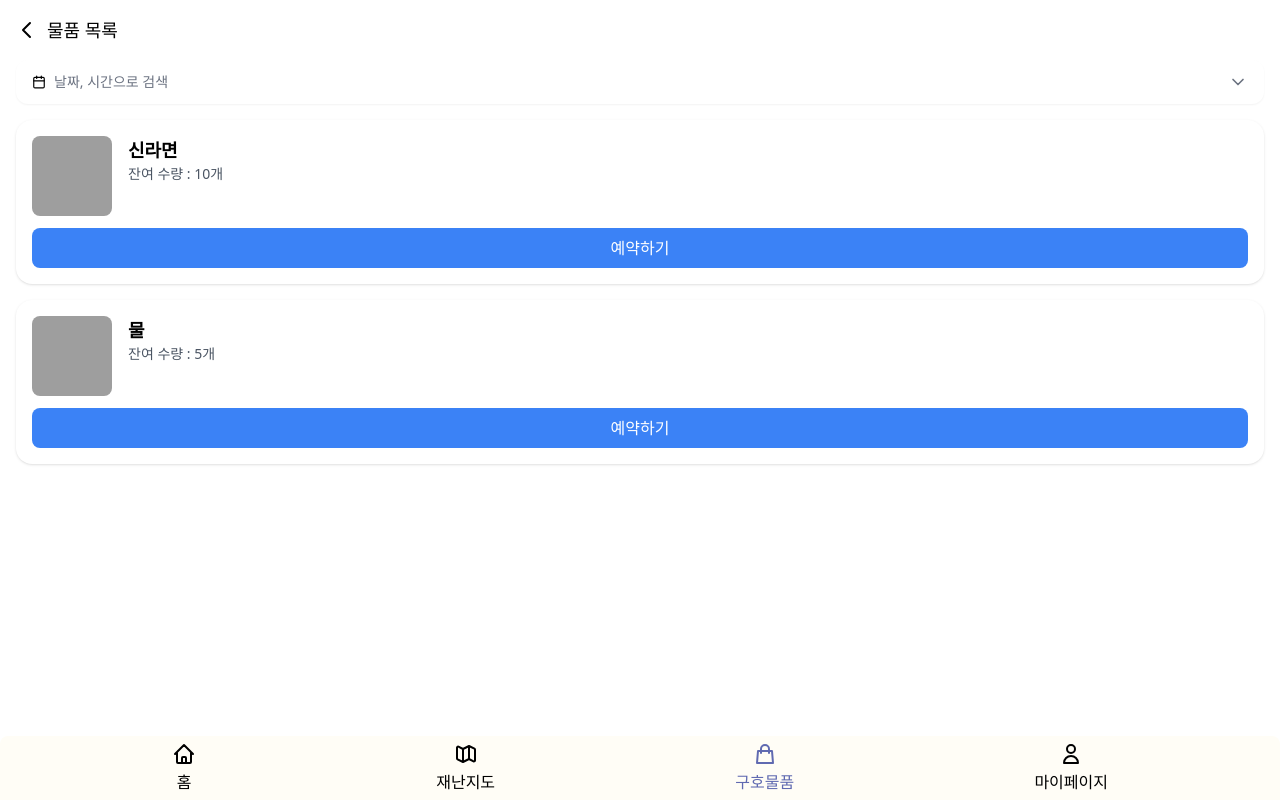
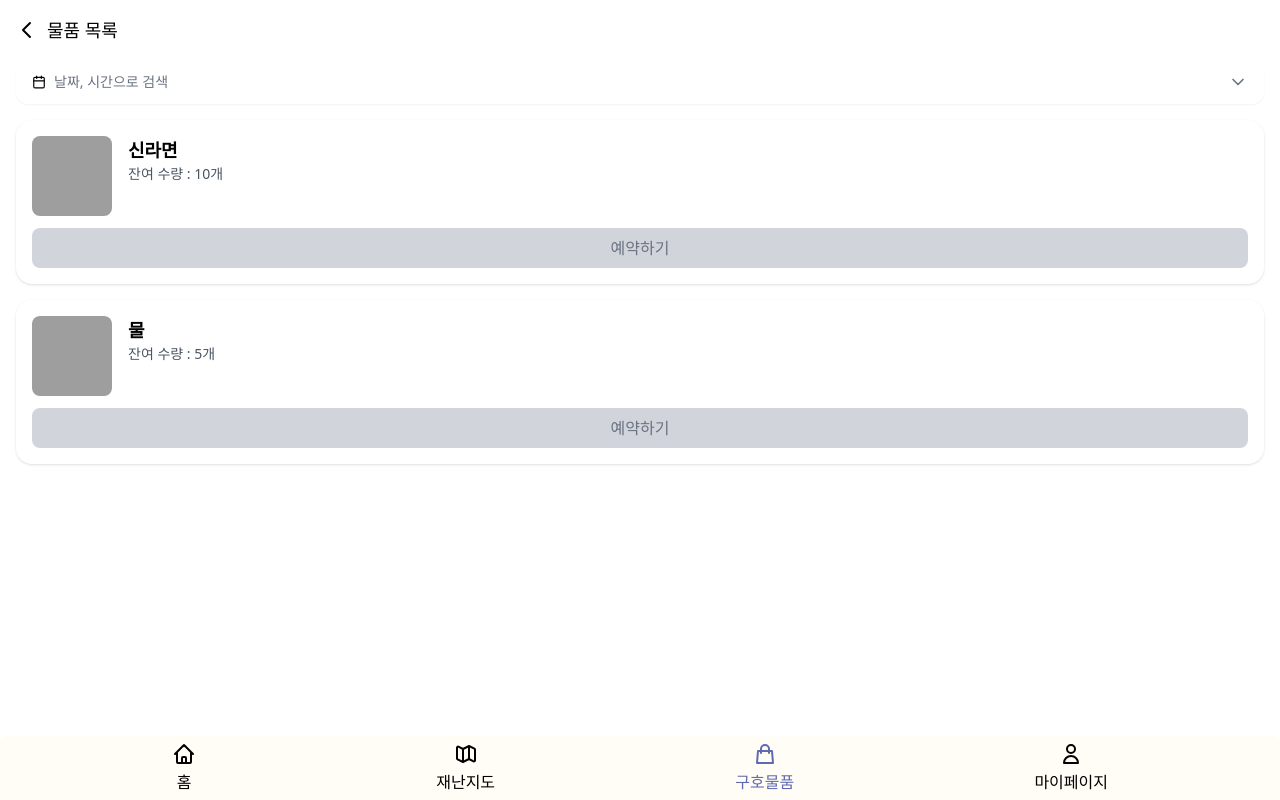
Before and after one commit to ReliefMap/FE, a React (Vite) app: page /goods/1 in a window 1280 px wide. Built offline with nearby package versions, Linux system fonts and the light colour scheme; grey boxes are pictures that could not be loaded.

Commit message:
feat: 날짜 및 시간 선택 여부에 따른 예약 활성화 설정

```diff
--- a/src/components/goods/DateSheet.tsx
+++ b/src/components/goods/DateSheet.tsx
@@ -308,7 +308,7 @@ export default function DateSheet({ open, onClose, onApply, initial }: DateSheet
             onClick={handleConfirm}
             disabled={!selectedDate || !selectedTime}
           >
-            예약하기
+            확인
           </button>
         </div>
       </div>
--- a/src/components/goods/GoodsItem.tsx
+++ b/src/components/goods/GoodsItem.tsx
@@ -1,6 +1,6 @@
 import type { GoodsItemProps } from '../../types/Goods';
 
-const GoodsItem = ({ id, name, image, stock, onReserve }: GoodsItemProps) => {
+const GoodsItem = ({ id, name, image, stock, disabled, onReserve }: GoodsItemProps) => {
   return (
     <div className="w-full rounded-2xl shadow p-4 mb-4 bg-white">
       <div className="flex gap-4">
@@ -18,9 +18,9 @@ const GoodsItem = ({ id, name, image, stock, onReserve }: GoodsItemProps) => {
           onClick={() => onReserve(id)}
           disabled={stock <= 0}
           className={`w-full rounded-lg py-2 font-medium ${
-            stock > 0
-              ? 'bg-blue-500 text-white hover:bg-blue-600'
-              : 'bg-gray-300 text-gray-500 cursor-not-allowed'
+            disabled
+              ? 'bg-gray-300 text-gray-500 cursor-not-allowed'
+              : 'bg-blue-500 text-white hover:bg-blue-600'
           }`}
         >
           예약하기
--- a/src/pages/Goods/List.tsx
+++ b/src/pages/Goods/List.tsx
@@ -47,6 +47,7 @@ const GoodsList = () => {
             name={goods.name}
             image={goods.image}
             stock={goods.stock}
+            disabled={!time.date || !time.time}
             onReserve={handleReserve}
           />
         ))}
--- a/src/types/Goods.ts
+++ b/src/types/Goods.ts
@@ -10,6 +10,7 @@ export type GoodsItemProps = {
   name: string;
   image: string;
   stock: number;
+  disabled: boolean;
   onReserve: (id: number) => void;
 };
 
```
